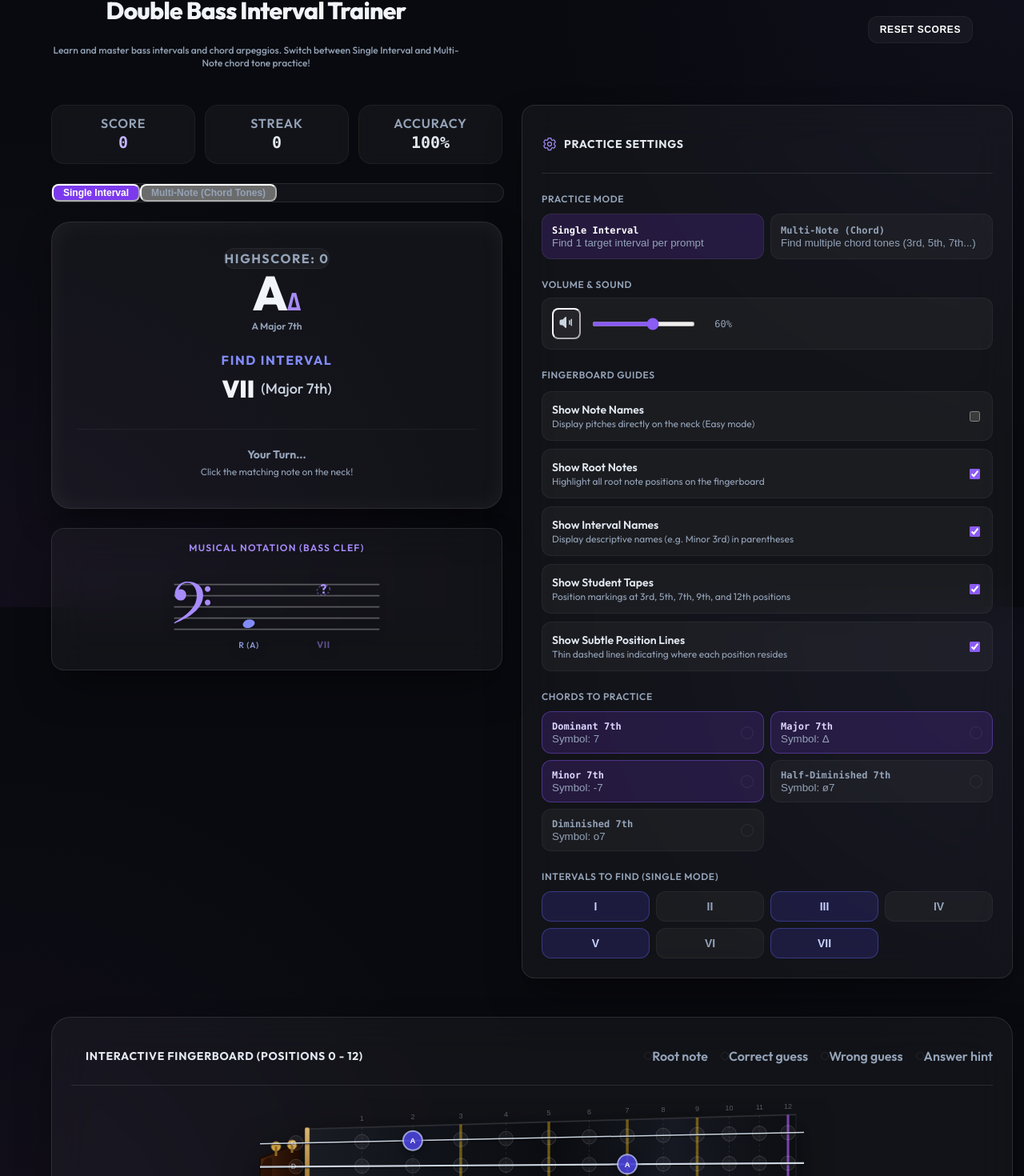
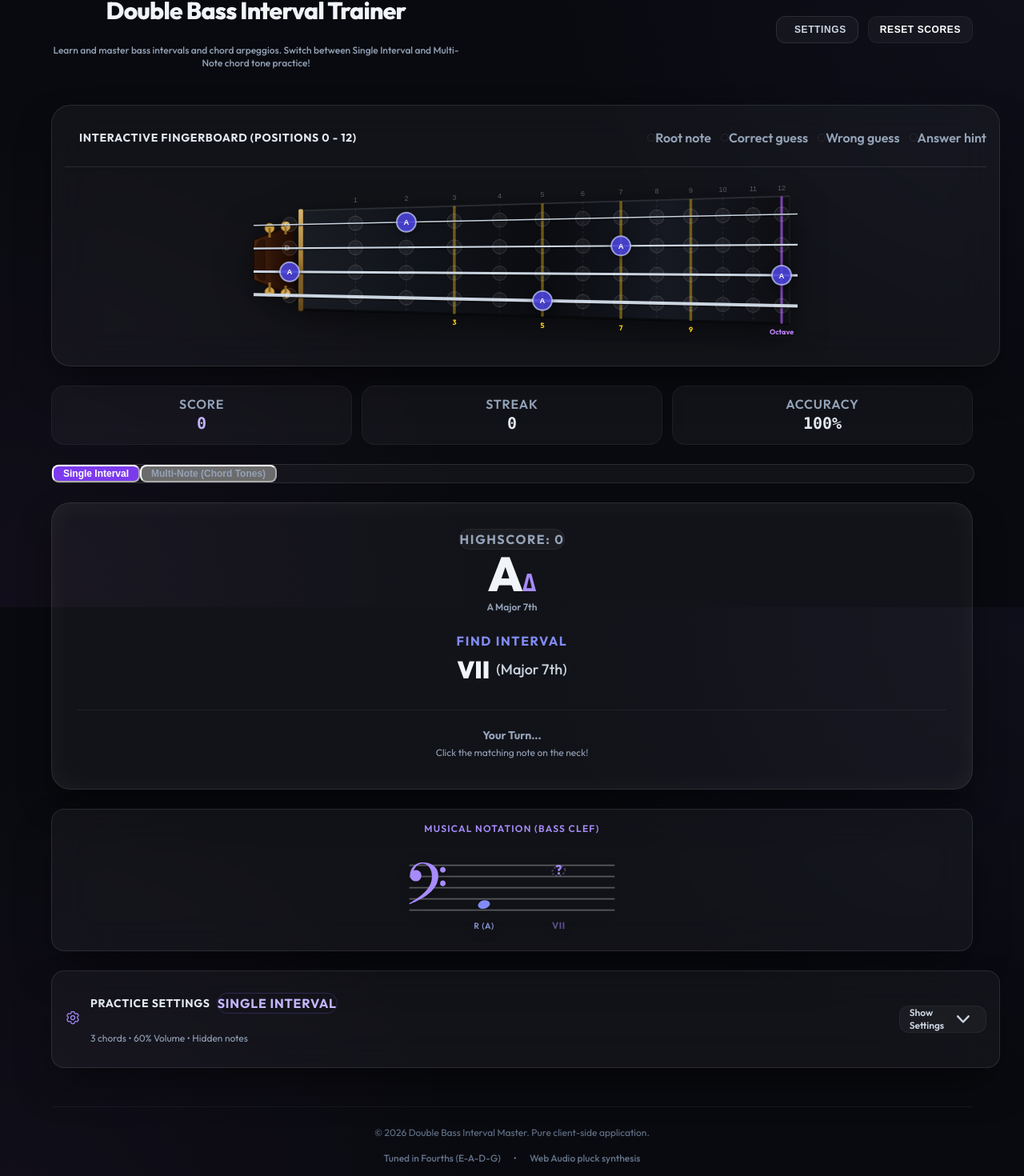
Before and after one commit to sgm-awesome/dbass-neck, a React (Vite) app: page / in a window 1280 px wide. Shown: the part 41-1511 px from the top of the page at 80% size. Built offline with nearby package versions, Linux system fonts and the light colour scheme.

Commit message:
feat: make practice settings collapsible and move neck to top

```diff
--- a/src/App.tsx
+++ b/src/App.tsx
@@ -16,6 +16,19 @@ export default function App() {
   const [multiNoteIntervals, setMultiNoteIntervals] = useState<string[]>(DEFAULT_MULTI_INTERVALS);
 
   // Settings State
+  const [isSettingsCollapsed, setIsSettingsCollapsed] = useState(() => {
+    const saved = localStorage.getItem('dbass_settings_collapsed');
+    return saved !== null ? saved === 'true' : true;
+  });
+
+  const toggleSettingsCollapsed = () => {
+    setIsSettingsCollapsed(prev => {
+      const next = !prev;
+      localStorage.setItem('dbass_settings_collapsed', String(next));
+      return next;
+    });
+  };
+
   const [showNoteNames, setShowNoteNames] = useState(false);
   const [showRootNotes, setShowRootNotes] = useState(true);
   const [showIntervalNames, setShowIntervalNames] = useState(true);
@@ -285,8 +298,20 @@ export default function App() {
           </p>
         </div>
 
-        {/* Quick controls / Reset */}
+        {/* Quick controls: Settings toggle & Reset */}
         <div className="flex items-center gap-3">
+          <button
+            onClick={toggleSettingsCollapsed}
+            className="px-3.5 py-2 rounded-xl bg-white/5 hover:bg-white/10 border border-white/10 hover:border-white/20 text-xs font-bold uppercase tracking-wider text-slate-300 hover:text-white transition-all active:scale-95 flex items-center gap-2"
+            title="Toggle Practice Settings"
+          >
+            <svg xmlns="http://www.w3.org/2000/svg" fill="none" viewBox="0 0 24 24" strokeWidth={1.5} stroke="currentColor" className="w-4 h-4 text-violet-400">
+              <path strokeLinecap="round" strokeLinejoin="round" d="M9.594 3.94c.09-.542.56-.94 1.11-.94h2.593c.55 0 1.02.398 1.11.94l.213 1.281c.063.374.313.686.645.87.074.04.147.083.22.127.324.196.72.257 1.075.124l1.217-.456a1.125 1.125 0 0 1 1.37.49l1.296 2.247a1.125 1.125 0 0 1-.26 1.43l-1.003.828c-.293.241-.438.613-.43.992a7.723 7.723 0 0 1 0 .255c-.008.378.137.75.43.991l1.004.827c.424.35.534.954.26 1.43l-1.298 2.247a1.125 1.125 0 0 1-1.369.491l-1.217-.456c-.355-.133-.75-.072-1.076.124a6.47 6.47 0 0 1-.22.128c-.331.183-.581.495-.644.869l-.213 1.281c-.09.543-.56.94-1.11.94h-2.594c-.55 0-1.019-.398-1.11-.94l-.213-1.281c-.062-.374-.312-.686-.644-.87a6.52 6.52 0 0 1-.22-.127c-.325-.196-.72-.257-1.076-.124l-1.217.456a1.125 1.125 0 0 1-1.369-.49l-1.297-2.247a1.125 1.125 0 0 1 .26-1.43l1.004-.827c.292-.24.437-.613.43-.991a6.932 6.932 0 0 1 0-.255c.007-.38-.138-.751-.43-.992l-1.004-.827a1.125 1.125 0 0 1-.26-1.43l1.297-2.247a1.125 1.125 0 0 1 1.37-.491l1.216.456c.356.133.751.072 1.076-.124.072-.044.146-.086.22-.128.332-.183.582-.495.644-.869l.214-1.28Z" />
+              <path strokeLinecap="round" strokeLinejoin="round" d="M15 12a3 3 0 1 1-6 0 3 3 0 0 1 6 0Z" />
+            </svg>
+            <span>{isSettingsCollapsed ? 'Settings' : 'Close'}</span>
+          </button>
+
           <button
             onClick={() => {
               if (window.confirm('Are you sure you want to reset your score?')) {
@@ -303,11 +328,42 @@ export default function App() {
         </div>
       </header>
 
-      {/* Main Grid Layout */}
-      <main className="w-full max-w-6xl grid grid-cols-1 md:grid-cols-12 gap-6 items-start">
+      {/* Main Layout Flow */}
+      <main className="w-full max-w-6xl flex flex-col gap-6">
 
-        {/* Left column: Dashboard & notation */}
-        <div className="col-span-1 md:col-span-6 flex flex-col gap-6 w-full">
+        {/* 1. Interactive Fingerboard (Neck) ON TOP */}
+        <section aria-label="Interactive Double Bass Fingerboard" className="w-full bg-white/5 border border-white/10 backdrop-blur-xl p-4 sm:p-6 rounded-3xl shadow-2xl">
+          <div className="flex flex-wrap justify-between items-center border-b border-white/10 pb-3 mb-4 gap-2">
+            <div className="flex items-center gap-2">
+              <span className="w-2.5 h-2.5 rounded-full bg-indigo-500 animate-pulse" />
+              <h3 className="text-sm font-bold uppercase tracking-wider text-slate-200">Interactive Fingerboard (Positions 0 - 12)</h3>
+            </div>
+            <div className="flex flex-wrap gap-3 sm:gap-4 text-[10px] font-semibold text-slate-400">
+              <span className="flex items-center gap-1"><span className="w-2 h-2 rounded-full bg-indigo-600 border border-indigo-400" /> Root note</span>
+              <span className="flex items-center gap-1"><span className="w-2 h-2 rounded-full bg-emerald-500 border border-emerald-300" /> Correct guess</span>
+              <span className="flex items-center gap-1"><span className="w-2 h-2 rounded-full bg-rose-500 border border-rose-300" /> Wrong guess</span>
+              <span className="flex items-center gap-1"><span className="w-2 h-2 rounded-full bg-yellow-500 border border-yellow-300" /> Answer hint</span>
+            </div>
+          </div>
+
+          <DoubleBassNeck
+            rootNote={currentRoot}
+            targetNoteSpelling={targetNoteSpelling}
+            targetNoteSpellings={multiTargetSpellings}
+            showNoteNames={showNoteNames}
+            showRootNotes={showRootNotes}
+            showTapes={showTapes}
+            showPositionLines={showPositionLines}
+            guessedWrongNotes={guessedWrongNotes}
+            correctNoteClicked={correctNoteClicked}
+            correctNotesClicked={correctNotesClicked}
+            showAnswer={gameState === 'FAILED_SHOW_ANSWER'}
+            onNoteClick={handleNoteClick}
+          />
+        </section>
+
+        {/* 2. Middle Row: Dashboard (left) & Notation Staff (right) */}
+        <section aria-label="Dashboard and Notation" className="w-full grid grid-cols-1 md:grid-cols-2 gap-6 items-start">
           <GameDashboard
             currentRoot={currentRoot}
             currentChordType={currentChordType}
@@ -334,11 +390,12 @@ export default function App() {
             showAnswer={gameState === 'SUCCESS' || gameState === 'FAILED_SHOW_ANSWER'}
             isCorrect={gameState === 'SUCCESS'}
           />
-        </div>
+        </section>
 
-        {/* Right column: Settings */}
-        <div className="col-span-1 md:col-span-6 w-full">
+        {/* 3. Bottom Row: Practice Settings (Collapsible) */}
         <SettingsPanel
+          isCollapsed={isSettingsCollapsed}
+          onToggleCollapse={toggleSettingsCollapsed}
           practiceMode={practiceMode}
           setPracticeMode={setPracticeMode}
           multiNoteIntervals={multiNoteIntervals}
@@ -362,38 +419,6 @@ export default function App() {
           selectedIntervals={selectedIntervals}
           setSelectedIntervals={setSelectedIntervals}
         />
-        </div>
-
-        {/* Bottom row: The double bass fingerboard */}
-        <div className="col-span-1 md:col-span-12 w-full mt-6 bg-white/5 border border-white/10 backdrop-blur-xl p-6 rounded-3xl shadow-2xl">
-          <div className="flex justify-between items-center border-b border-white/10 pb-3 mb-4">
-            <div className="flex items-center gap-2">
-              <span className="w-2.5 h-2.5 rounded-full bg-indigo-500 animate-pulse" />
-              <h3 className="text-sm font-bold uppercase tracking-wider text-slate-200">Interactive Fingerboard (Positions 0 - 12)</h3>
-            </div>
-            <div className="flex gap-4 text-[10px] font-semibold text-slate-400">
-              <span className="flex items-center gap-1"><span className="w-2 h-2 rounded-full bg-indigo-600 border border-indigo-400" /> Root note</span>
-              <span className="flex items-center gap-1"><span className="w-2 h-2 rounded-full bg-emerald-500 border border-emerald-300" /> Correct guess</span>
-              <span className="flex items-center gap-1"><span className="w-2 h-2 rounded-full bg-rose-500 border border-rose-300" /> Wrong guess</span>
-              <span className="flex items-center gap-1"><span className="w-2 h-2 rounded-full bg-yellow-500 border border-yellow-300" /> Answer hint</span>
-            </div>
-          </div>
-
-          <DoubleBassNeck
-            rootNote={currentRoot}
-            targetNoteSpelling={targetNoteSpelling}
-            targetNoteSpellings={multiTargetSpellings}
-            showNoteNames={showNoteNames}
-            showRootNotes={showRootNotes}
-            showTapes={showTapes}
-            showPositionLines={showPositionLines}
-            guessedWrongNotes={guessedWrongNotes}
-            correctNoteClicked={correctNoteClicked}
-            correctNotesClicked={correctNotesClicked}
-            showAnswer={gameState === 'FAILED_SHOW_ANSWER'}
-            onNoteClick={handleNoteClick}
-          />
-        </div>
 
       </main>
 
--- a/src/components/SettingsPanel.tsx
+++ b/src/components/SettingsPanel.tsx
@@ -3,6 +3,9 @@ import { CHORD_DEFINITIONS } from '../utils/musicTheory';
 import type { ChordType, PracticeMode } from '../utils/musicTheory';
 
 interface SettingsPanelProps {
+  isCollapsed?: boolean;
+  onToggleCollapse?: () => void;
+
   practiceMode: PracticeMode;
   setPracticeMode: (mode: PracticeMode) => void;
   multiNoteIntervals: string[];
@@ -31,6 +34,9 @@ interface SettingsPanelProps {
 }
 
 export const SettingsPanel: React.FC<SettingsPanelProps> = ({
+  isCollapsed,
+  onToggleCollapse,
+
   practiceMode,
   setPracticeMode,
   multiNoteIntervals,
@@ -57,6 +63,23 @@ export const SettingsPanel: React.FC<SettingsPanelProps> = ({
   selectedIntervals,
   setSelectedIntervals,
 }) => {
+  // Local state fallback if not controlled by parent
+  const [localCollapsed, setLocalCollapsed] = React.useState(() => {
+    const saved = localStorage.getItem('dbass_settings_collapsed');
+    return saved !== null ? saved === 'true' : true;
+  });
+
+  const isPanelCollapsed = isCollapsed !== undefined ? isCollapsed : localCollapsed;
+
+  const handleToggle = () => {
+    if (onToggleCollapse) {
+      onToggleCollapse();
+    } else {
+      const next = !localCollapsed;
+      setLocalCollapsed(next);
+      localStorage.setItem('dbass_settings_collapsed', String(next));
+    }
+  };
 
   const allIntervals = ['I', 'II', 'III', 'IV', 'V', 'VI', 'VII'];
 
@@ -101,14 +124,60 @@ export const SettingsPanel: React.FC<SettingsPanelProps> = ({
   };
 
   return (
-    <div className="w-full flex flex-col gap-6 p-6 rounded-2xl bg-white/5 border border-white/10 backdrop-blur-xl shadow-2xl transition-all duration-300 hover:border-violet-500/20">
-      <div className="flex items-center gap-2 border-b border-white/10 pb-3">
-        <svg xmlns="http://www.w3.org/2000/svg" fill="none" viewBox="0 0 24 24" strokeWidth={1.5} stroke="currentColor" className="w-5 h-5 text-violet-400">
-          <path strokeLinecap="round" strokeLinejoin="round" d="M9.594 3.94c.09-.542.56-.94 1.11-.94h2.593c.55 0 1.02.398 1.11.94l.213 1.281c.063.374.313.686.645.87.074.04.147.083.22.127.324.196.72.257 1.075.124l1.217-.456a1.125 1.125 0 0 1 1.37.49l1.296 2.247a1.125 1.125 0 0 1-.26 1.43l-1.003.828c-.293.241-.438.613-.43.992a7.723 7.723 0 0 1 0 .255c-.008.378.137.75.43.991l1.004.827c.424.35.534.954.26 1.43l-1.298 2.247a1.125 1.125 0 0 1-1.369.491l-1.217-.456c-.355-.133-.75-.072-1.076.124a6.47 6.47 0 0 1-.22.128c-.331.183-.581.495-.644.869l-.213 1.281c-.09.543-.56.94-1.11.94h-2.594c-.55 0-1.019-.398-1.11-.94l-.213-1.281c-.062-.374-.312-.686-.644-.87a6.52 6.52 0 0 1-.22-.127c-.325-.196-.72-.257-1.076-.124l-1.217.456a1.125 1.125 0 0 1-1.369-.49l-1.297-2.247a1.125 1.125 0 0 1 .26-1.43l1.004-.827c.292-.24.437-.613.43-.991a6.932 6.932 0 0 1 0-.255c.007-.38-.138-.751-.43-.992l-1.004-.827a1.125 1.125 0 0 1-.26-1.43l1.297-2.247a1.125 1.125 0 0 1 1.37-.491l1.216.456c.356.133.751.072 1.076-.124.072-.044.146-.086.22-.128.332-.183.582-.495.644-.869l.214-1.28Z" />
-          <path strokeLinecap="round" strokeLinejoin="round" d="M15 12a3 3 0 1 1-6 0 3 3 0 0 1 6 0Z" />
-        </svg>
-        <h3 className="text-sm font-bold uppercase tracking-wider text-slate-200">Practice Settings</h3>
+    <div className={`w-full flex flex-col rounded-2xl bg-white/5 border border-white/10 backdrop-blur-xl shadow-2xl transition-all duration-300 hover:border-violet-500/20 ${isPanelCollapsed ? 'p-4 sm:p-5' : 'gap-6 p-6'}`}>
+      {/* Collapsible Header */}
+      <div
+        onClick={handleToggle}
+        role="button"
+        tabIndex={0}
+        onKeyDown={(e) => { if (e.key === 'Enter' || e.key === ' ') handleToggle(); }}
+        className="flex flex-wrap items-center justify-between gap-3 cursor-pointer select-none group focus:outline-none focus:ring-2 focus:ring-violet-500/50 rounded-xl"
+      >
+        <div className="flex items-center gap-3">
+          <div className="p-2 rounded-xl bg-violet-500/10 text-violet-400 group-hover:bg-violet-500/20 group-hover:text-violet-300 transition-colors">
+            <svg xmlns="http://www.w3.org/2000/svg" fill="none" viewBox="0 0 24 24" strokeWidth={1.5} stroke="currentColor" className="w-5 h-5">
+              <path strokeLinecap="round" strokeLinejoin="round" d="M9.594 3.94c.09-.542.56-.94 1.11-.94h2.593c.55 0 1.02.398 1.11.94l.213 1.281c.063.374.313.686.645.87.074.04.147.083.22.127.324.196.72.257 1.075.124l1.217-.456a1.125 1.125 0 0 1 1.37.49l1.296 2.247a1.125 1.125 0 0 1-.26 1.43l-1.003.828c-.293.241-.438.613-.43.992a7.723 7.723 0 0 1 0 .255c-.008.378.137.75.43.991l1.004.827c.424.35.534.954.26 1.43l-1.298 2.247a1.125 1.125 0 0 1-1.369.491l-1.217-.456c-.355-.133-.75-.072-1.076.124a6.47 6.47 0 0 1-.22.128c-.331.183-.581.495-.644.869l-.213 1.281c-.09.543-.56.94-1.11.94h-2.594c-.55 0-1.019-.398-1.11-.94l-.213-1.281c-.062-.374-.312-.686-.644-.87a6.52 6.52 0 0 1-.22-.127c-.325-.196-.72-.257-1.076-.124l-1.217.456a1.125 1.125 0 0 1-1.369-.49l-1.297-2.247a1.125 1.125 0 0 1 .26-1.43l1.004-.827c.292-.24.437-.613.43-.991a6.932 6.932 0 0 1 0-.255c.007-.38-.138-.751-.43-.992l-1.004-.827a1.125 1.125 0 0 1-.26-1.43l1.297-2.247a1.125 1.125 0 0 1 1.37-.491l1.216.456c.356.133.751.072 1.076-.124.072-.044.146-.086.22-.128.332-.183.582-.495.644-.869l.214-1.28Z" />
+              <path strokeLinecap="round" strokeLinejoin="round" d="M15 12a3 3 0 1 1-6 0 3 3 0 0 1 6 0Z" />
+            </svg>
+          </div>
+          <div>
+            <div className="flex items-center gap-2">
+              <h3 className="text-sm font-bold uppercase tracking-wider text-slate-200 group-hover:text-white transition-colors">
+                Practice Settings
+              </h3>
+              <span className="text-[10px] uppercase font-bold tracking-wider px-2 py-0.5 rounded-full bg-violet-500/20 text-violet-300 border border-violet-500/30">
+                {practiceMode === 'multi' ? 'Multi-Note' : 'Single Interval'}
+              </span>
+            </div>
+            <p className="text-xs text-slate-400 mt-0.5">
+              {selectedChordTypes.length} chord{selectedChordTypes.length > 1 ? 's' : ''} &bull; {isMuted ? 'Muted' : `${Math.round(volume * 100)}% Volume`} &bull; {showNoteNames ? 'Notes visible' : 'Hidden notes'}
+            </p>
+          </div>
+        </div>
+
+        {/* Toggle Button */}
+        <div className="flex items-center gap-2 px-3 py-1.5 rounded-xl bg-white/5 group-hover:bg-white/10 text-slate-300 group-hover:text-white border border-white/5 transition-all">
+          <span className="text-xs font-semibold">
+            {isPanelCollapsed ? 'Show Settings' : 'Hide Settings'}
+          </span>
+          <svg
+            xmlns="http://www.w3.org/2000/svg"
+            viewBox="0 0 20 20"
+            fill="currentColor"
+            className={`w-4 h-4 transition-transform duration-300 ${isPanelCollapsed ? '' : 'rotate-180'}`}
+          >
+            <path
+              fillRule="evenodd"
+              d="M5.23 7.21a.75.75 0 011.06.02L10 11.168l3.71-3.938a.75.75 0 111.08 1.04l-4.25 4.5a.75.75 0 01-1.08 0l-4.25-4.5a.75.75 0 01.02-1.06z"
+              clipRule="evenodd"
+            />
+          </svg>
+        </div>
       </div>
+
+      {/* Collapsible Content */}
+      {!isPanelCollapsed && (
+        <div className="flex flex-col gap-6 pt-5 border-t border-white/10">
 
       {/* Practice Mode Selector */}
       <div className="flex flex-col gap-2.5">
@@ -361,6 +430,8 @@ export const SettingsPanel: React.FC<SettingsPanelProps> = ({
           </div>
         </div>
       )}
-    </div>
-  );
+      </div>
+    )}
+  </div>
+);
 };
```
Lines whose indentation alone changed are shown as unchanged.
